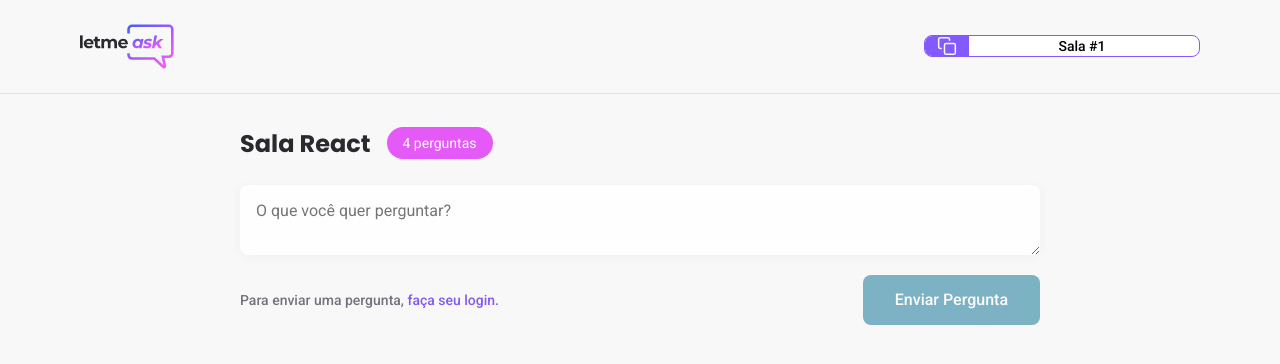
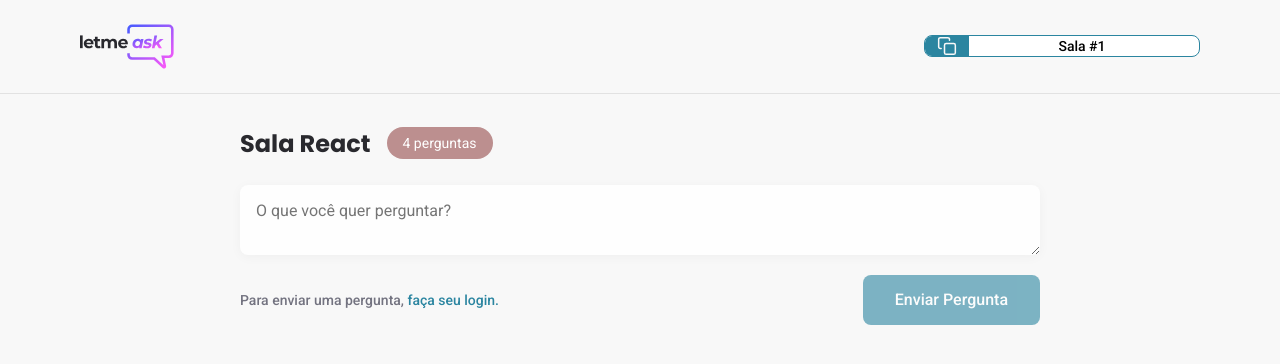
Before and after one commit to TeoNogueira/NLWTOGETHER_TN, a React (Create React App) app: page /rooms/1 in a window 1280 px wide. Shown: the top 364 px of the page. Built offline with nearby package versions, Linux system fonts and the light colour scheme; no server answers.

Commit message:
alt_color_Button_room_asksInformation

```diff
--- a/src/components/RoomCode.tsx
+++ b/src/components/RoomCode.tsx
@@ -4,7 +4,6 @@ import '../styles/room-code.scss'
 /* <GenerateId /> */
 type RoomCodeProps = {
     code: string;
-
     }
 
 export function RoomCode(props: RoomCodeProps) {
--- a/src/pages/Room.tsx
+++ b/src/pages/Room.tsx
@@ -2,7 +2,6 @@ import logoImg from '../assets/images/logo.svg'
 import { Button } from '../components/Button'
 import { RoomCode } from '../components/RoomCode'
 import {useParams} from 'react-router-dom'
-
 
 import '../styles/room.scss'
 import { FormEvent, useState } from 'react'
@@ -13,7 +12,6 @@ type RoomParams = {
 
     id: string;
 }
-
 
 export function Room() {
 const {user} = useAuth()
@@ -53,6 +51,9 @@ isAnswered: false,
 
 await database.ref(`rooms/${roomId}/questions`).push(question)
 
+
+setNewQuestion('');//Deixando o campo do formulário pós-enviado-ficar-limpo
+
 }
 return(
 
@@ -80,7 +81,6 @@ return(
     >
 
 
-
     </textarea>
     <div className="form-footer">
 
--- a/src/styles/room-code.scss
+++ b/src/styles/room-code.scss
@@ -4,14 +4,14 @@ height: 22px;
 border-radius: 8px;
 overflow: hidden;
 background: #fff;
-border: 1px solid #835afd;
+border: 1px solid #2b85a0;
 cursor: pointer;
 
 display: flex;
 
 div {
 
-    background: #835afd;
+    background: #2b85a0;
     padding: 0 12px;
     display: flex;
     justify-content: center;
--- a/src/styles/room.scss
+++ b/src/styles/room.scss
@@ -41,11 +41,17 @@ main {
 
         span {
             margin-left: 16px;
-            background: #e559f9;
+            background: #bc8f8f;
             border-radius: 9999px;
             padding: 8px 16px;
             color: #fff;
             font-size: 14px;
+            cursor: pointer;
+
+        }
+        span:hover {
+
+            opacity: 0.9;
         }
 
 
@@ -82,7 +88,7 @@ main {
 
             background: transparent;
             border: 0;
-            color: #835af0;
+            color: #2b85a0;
             text-decoration: none;
             font-size: 14px;
             font-weight: 500;
```
